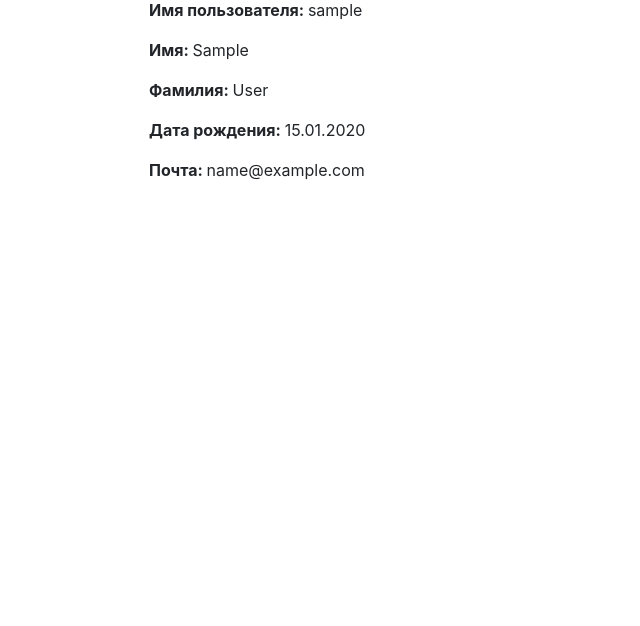
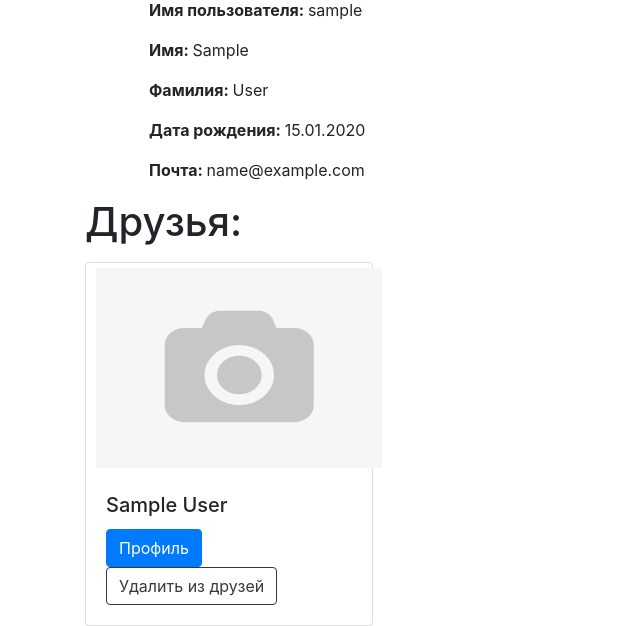
Before and after one commit to jomagsm/final_exam_attractor_python_6, a Django app: page /1/ in a window 1280 px wide. Shown: the part 385-1011 px from the top of the page, without its empty margins (0-640 px from the left). Before the commit the page ends 565 px from the top, so only its background shows below. Run offline with Django 3.2, Linux system fonts and the light colour scheme; a user stored in the database is signed in; tables that the repository leaves empty hold one stand-in row (values such as "Sample post"); grey boxes marked "Sample" are stand-in pictures; some libraries are stand-ins or nearby versions.

Commit message:
Вывел друзей при детальном просмотре

```diff
--- a/source/accounts/templates/user_detail.html
+++ b/source/accounts/templates/user_detail.html
@@ -12,6 +12,7 @@
 {% endblock %}
 
 {% block content %}
+    {% csrf_token %}
      <h4 class="mb-4 mt-5" align="center"><b>{% trans 'Профиль ' %}</b></h4>
     <div class="box">
   <div class="row no-gutters">
@@ -32,4 +33,30 @@
       </div>
     </div>
   </div>
+    <h1>Друзья:</h1>
+    <div class="row">
+    {% for user in friends %}
+    <div class="col-sm">
+        <div class="box mt-2">
+        <div class="card" style="width: 18rem;">
+            {% if user.avatar %}
+         <img class="card-img-top" src="{{ user.avatar.url }}" width="auto" height="200" alt="guest_img" align="left" vspace="5" hspace="10">
+        {% else %}
+        <img class="card-img-top" src="{% static "img/NoAvatar.png" %}" width="160" height="200" alt="guest_img" align="left" vspace="5" hspace="10" alt="quest_img">
+        {% endif %}
+        <div class="card-body">
+        <h5 class="card-title">{{ user.user.first_name }} {{ user.user.last_name }}</h5>
+        <a href="{% url "accounts:detail" user.user.pk %}" class="btn btn-primary">Профиль</a>
+        <a class="btn btn-outline-dark" id="{{user.user.pk}}">Удалить из друзей</a>
+        </div>
+        </div>
+        </div>
+    </div>
+    {% empty %}
+            <p>Нет друзей</p>
+    {% endfor %}
+    </div>
+    {% if is_paginated %}
+        {% include 'partial/pagination.html' %}
+    {% endif %}
 {% endblock %}
--- a/source/accounts/views.py
+++ b/source/accounts/views.py
@@ -14,7 +14,7 @@ from django.conf import settings
 
 from accounts.forms import MyUserCreationForm, UserChangeForm, ProfileChangeForm, \
     PasswordChangeForm, PasswordResetEmailForm, PasswordResetForm
-from .models import AuthToken, Profile
+from .models import AuthToken, Profile, Friend
 
 
 class UserListView(ListView):
@@ -84,6 +84,9 @@ class UserDetailView(LoginRequiredMixin, DetailView):
     paginate_related_orphans = 0
 
     def get_context_data(self, **kwargs):
+        friends = Friend.objects.filter(user=self.object)
+        kwargs['friends'] = friends
+        # friends =
         # articles = self.object.articles.order_by('-created_at')
         # paginator = Paginator(articles, self.paginate_related_by, orphans=self.paginate_related_orphans)
         # page_number = self.request.GET.get('page', 1)
```
